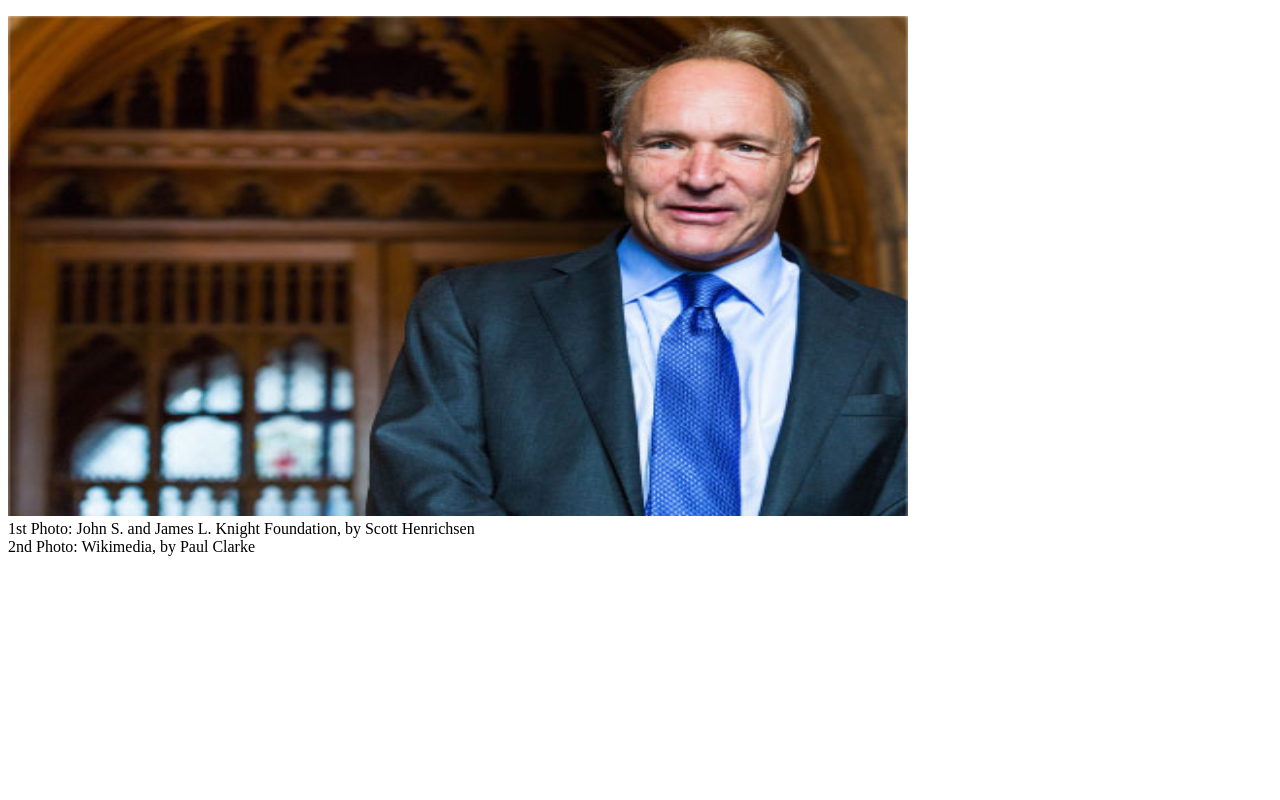
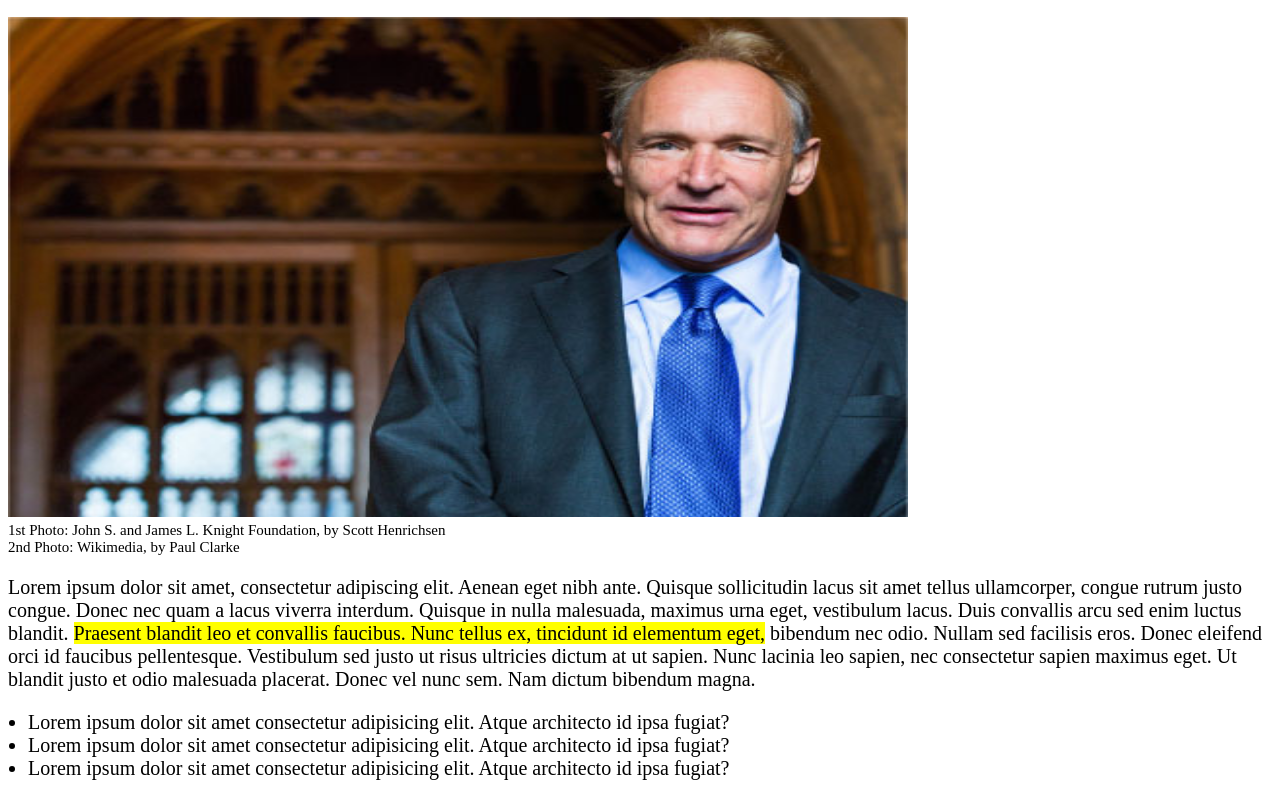
Before and after one commit to Obez99/html-css-booleaner, a plain HTML site: page index.html in a window 1280 px wide. Shown: the part 909-1709 px from the top of the page. Before the commit the page ends 1473 px from the top, so only its background shows below. Drawn offline with Linux system fonts and the light colour scheme.

Commit message:
Aggiunta prima parte dell'articolo (paragrafo e lista)

```diff
--- a/css/style.css
+++ b/css/style.css
@@ -22,6 +22,7 @@ div{
     color: grey;
     font-size: 20px;
 }
+
 #author{
     font-weight: bold;
 }
@@ -39,3 +40,23 @@ div{
 figure{
     margin: 0px;
 }
+
+p{
+    font-size:20px;
+}
+
+.highlighted{
+    background-color:yellow;
+}
+
+figcaption{
+    font-size:15px;
+}
+
+article{
+    font-size: 20px;
+}
+
+ul{
+    padding-left: 20px;
+}
--- a/index.html
+++ b/index.html
@@ -37,6 +37,24 @@
             </section>
             <!--FINE SEZIONE CON TITOLO, AUTORE, DATA E FOTO-->
 
+            <!--INIZIO SEZIONE DI DESCRIZIONE ARTICOLO-->
+            <section>
+                <p>
+                    Lorem ipsum dolor sit amet, consectetur adipiscing elit. Aenean eget nibh ante. Quisque sollicitudin lacus sit amet tellus ullamcorper,
+                    congue rutrum justo congue. Donec nec quam a lacus viverra interdum. Quisque in nulla malesuada, maximus urna eget, vestibulum lacus.
+                    Duis convallis arcu sed enim luctus blandit. <span class="highlighted">Praesent blandit leo et convallis faucibus. Nunc tellus ex, tincidunt id elementum eget,</span>
+                    bibendum nec odio. Nullam sed facilisis eros. Donec eleifend orci id faucibus pellentesque. Vestibulum sed justo ut risus ultricies dictum at ut sapien.
+                    Nunc lacinia leo sapien, nec consectetur sapien maximus eget. Ut blandit justo et odio malesuada placerat. Donec vel nunc sem. Nam dictum bibendum magna.
+
+                </p>
+
+                <ul>
+                    <li>Lorem ipsum dolor sit amet consectetur adipisicing elit. Atque architecto id ipsa fugiat?</li>
+                    <li>Lorem ipsum dolor sit amet consectetur adipisicing elit. Atque architecto id ipsa fugiat?</li>
+                    <li>Lorem ipsum dolor sit amet consectetur adipisicing elit. Atque architecto id ipsa fugiat?</li>
+                </ul>
+            </section>
+
         </article>
 
     </body>
```
